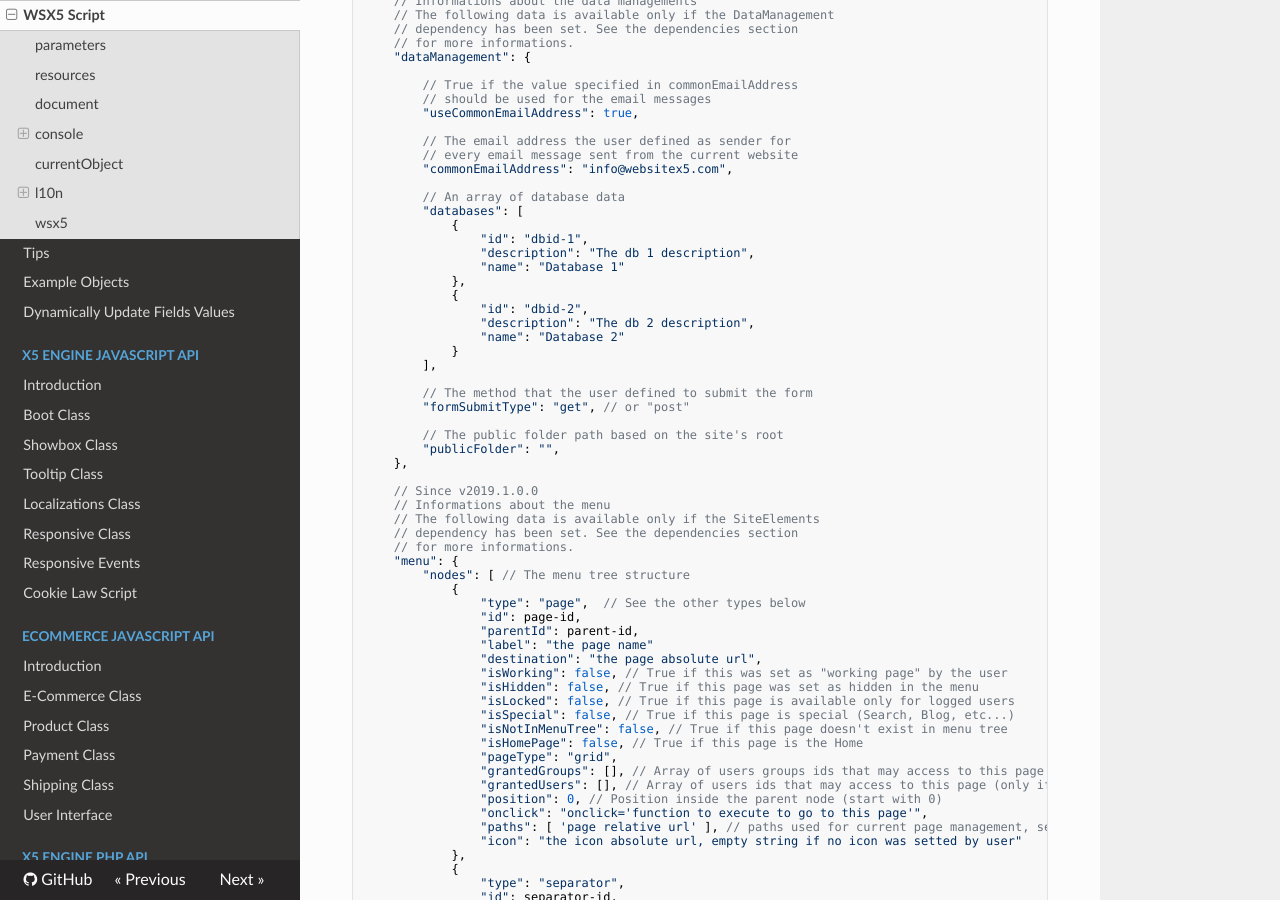
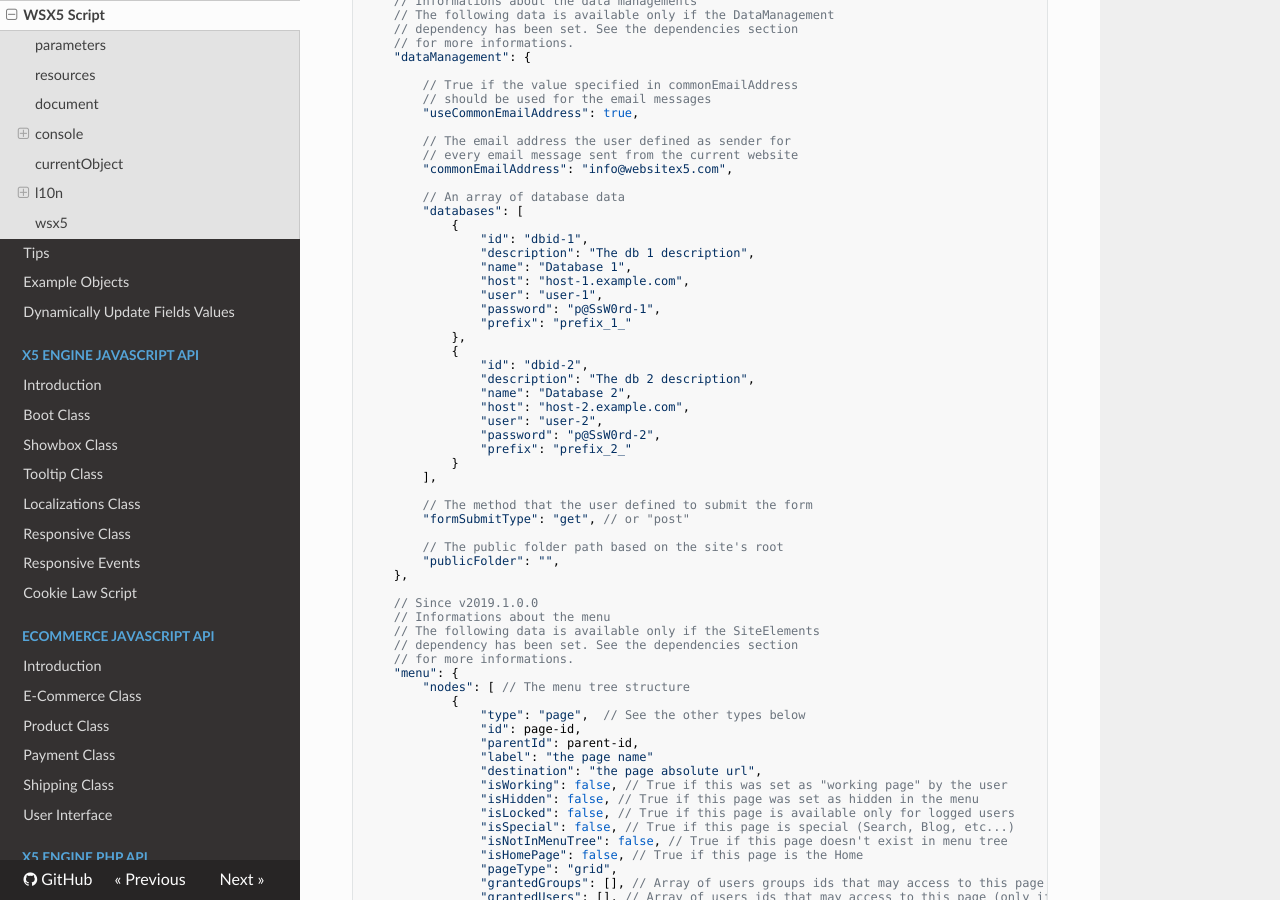
Before and after one commit to WebSiteX5/wsx5-developers-guide, an MkDocs documentation site: the page built from docs/optional-objects/wsx5-script.md, in a window 1280 px wide and 900 px high, scrolled down 8486 px. Built offline with MkDocs 1.6.1, drawn with Linux system fonts in a browser that asks for light colours; nearby versions of some CDN libraries; old or Windows-style settings are respelled for this version of MkDocs.

Commit message:
Updated dataManagement Data Structure
dataManagement has now DB connection parameters for each database

```diff
--- a/docs/optional-objects/wsx5-script.md
+++ b/docs/optional-objects/wsx5-script.md
@@ -551,12 +551,20 @@ var wsx5 = {
 			{
 				"id": "dbid-1",
 				"description": "The db 1 description",
-				"name": "Database 1"
+				"name": "Database 1",
+				"host": "host-1.example.com",
+				"user": "user-1",
+				"password": "p@SsW0rd-1",
+				"prefix": "prefix_1_"
 			},
 			{
 				"id": "dbid-2",
 				"description": "The db 2 description",
-				"name": "Database 2"
+				"name": "Database 2",
+				"host": "host-2.example.com",
+				"user": "user-2",
+				"password": "p@SsW0rd-2",
+				"prefix": "prefix_2_"
 			}
 		],
 
```
